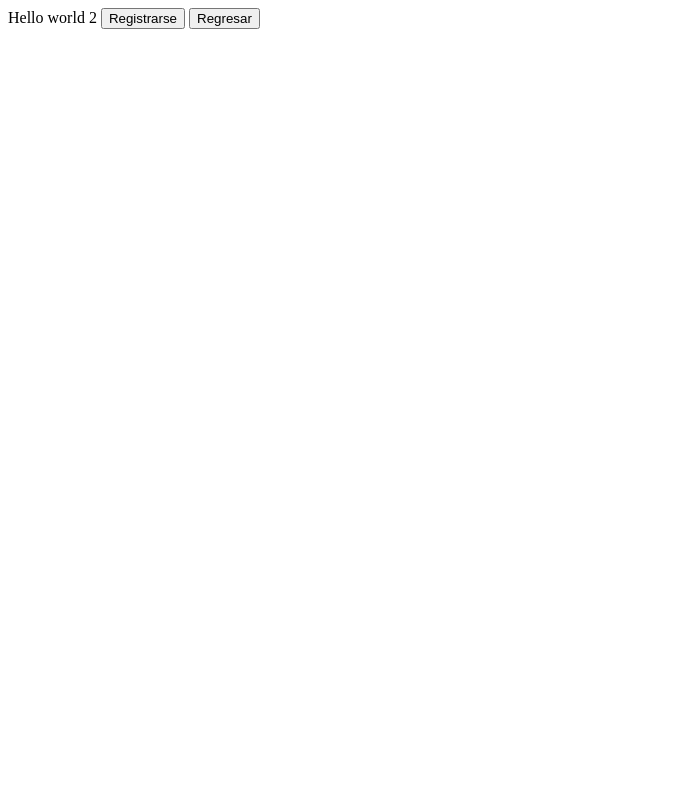
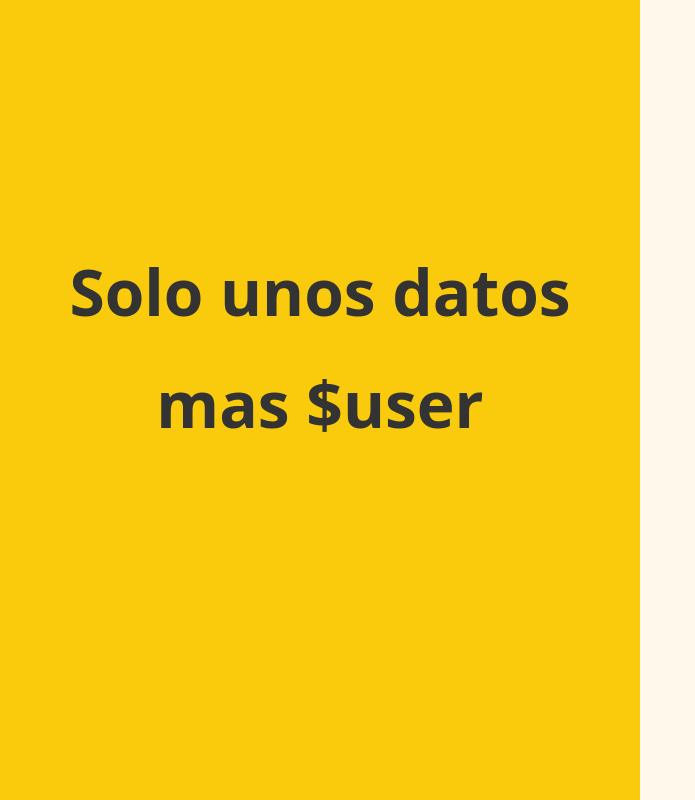
Before and after one commit to jorgergo/testfarma_webapp, a Django app: page /register/account in a window 1280 px wide. Shown: the whole page, without its empty margins (0-695 px from the left). Run offline with Django 4.2, Linux system fonts and the light colour scheme; some libraries are stand-ins or nearby versions.

Commit message:
register part two

```diff
--- /dev/null
+++ b/login/static/styles/register.css
@@ -0,0 +1,45 @@
+.split {
+  height: 100%;
+  width: 50%;
+  position: fixed;
+  z-index: 1;
+  top: 0;
+  overflow-x: hidden;
+  padding-top: 20px;
+}
+
+.left {
+  left: 0;
+  background-color: #facb0c;
+}
+
+.right {
+  right: 0;
+  background-color: #fff9ec;
+}
+
+.titulo-left {
+  color: #333;
+  font-weight: bold;
+  font-size: 4rem;
+}
+
+.titulo-left.top {
+  color: #333;
+  font-weight: bold;
+  font-size: 4rem;
+  padding-top: 35%;
+}
+
+.flex-left {
+  display: flex;
+  flex-direction: column;
+  justify-content: center;
+  align-items: center;
+}
+
+@media screen and (max-width: 1180px) {
+  form {
+    width: 70%;
+  }
+}
--- a/login/static/styles/signup.css
+++ b/login/static/styles/signup.css
@@ -118,7 +118,6 @@
   flex-direction: column;
   margin-bottom: 1rem;
   width: 100%;
-  height: 100%;
 }
 
 .from-flex {
@@ -133,7 +132,7 @@ form {
 }
 
 .next-btn {
-  width: 50%;
+  width: 100%;
   height: 3rem;
   transition: 0.3s;
   background-color: #facb0c;
--- a/login/templates/signup/signup.html
+++ b/login/templates/signup/signup.html
@@ -67,6 +67,7 @@
           </div>
         </form>
 
+
       </div>
     </div>
 
--- a/login/templates/signup/signup_part_two.html
+++ b/login/templates/signup/signup_part_two.html
@@ -1,22 +1,37 @@
+{% extends "layouts/header.html"%}
+<!--  -->
+{% load crispy_forms_filters %}
+<!--  -->
+{% block content %}
+<!--  -->
+{% load static %}
+<!--  -->
 <!DOCTYPE html>
 <html lang="en">
-<head>
-    <meta charset="UTF-8">
-    <meta http-equiv="X-UA-Compatible" content="IE=edge">
-    <meta name="viewport" content="width=4, initial-scale=1.0">
-    <title>Document</title>
-</head>
-<body>
-    Hello world 2
+  <head>
+    <meta charset="UTF-8" />
+    <meta http-equiv="X-UA-Compatible" content="IE=edge" />
+    <meta name="viewport" content="width=device-width, initial-scale=1.0" />
 
-    <button class="btn btn-primary">Registrarse</button>
-    <button class="btn btn-primary" onclick="link_to_view()">Regresar</button>
+    <link rel="stylesheet" href="{% static 'styles/register.css' %}" />
+
+    <title>Registro de Usuarios</title>
+  </head>
+  <body>
+    <div class="split left">
+      <div class="flex-left">
+        <p class="titulo-left top">Solo unos datos</p>
+        <p class="titulo-left">mas $user</p>
+      </div>
+    </div>
+    <div class="split right"></div>
 
     <script>
-        function link_to_view() {
-          window.location.href = "{% url 'register' %}";
-        }
+      function link_to_view() {
+        window.location.href = "{% url 'login' %}";
+      }
     </script>
+  </body>
+</html>
 
-</body>
-</html>
+{% endblock %}
```
